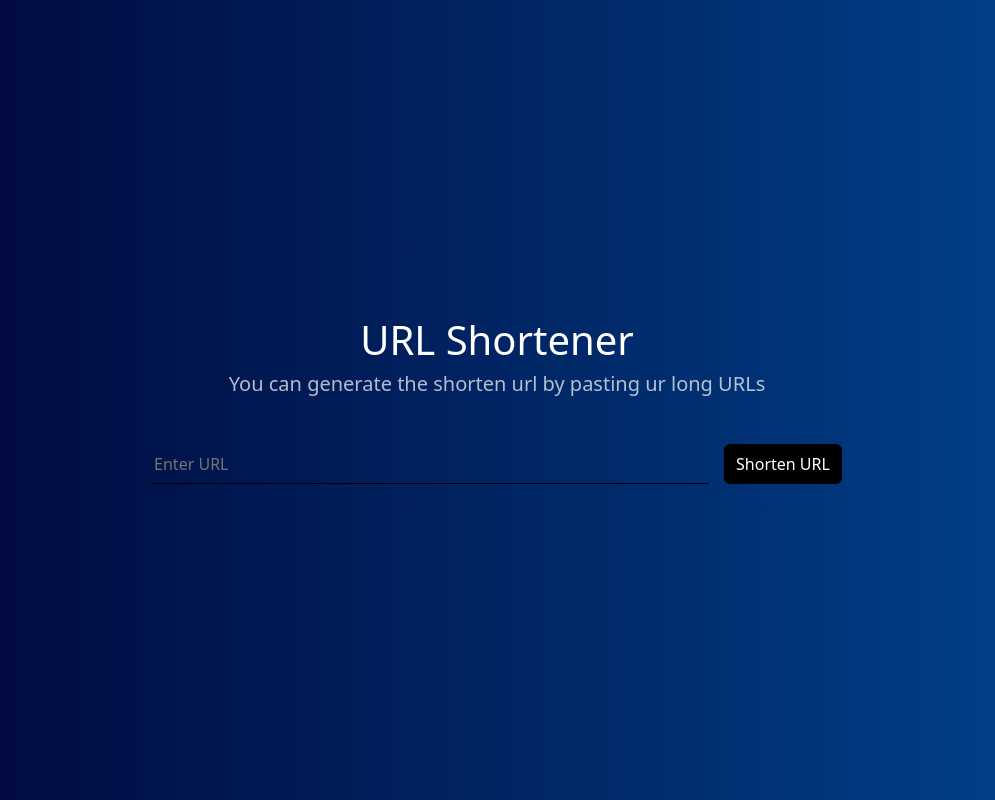
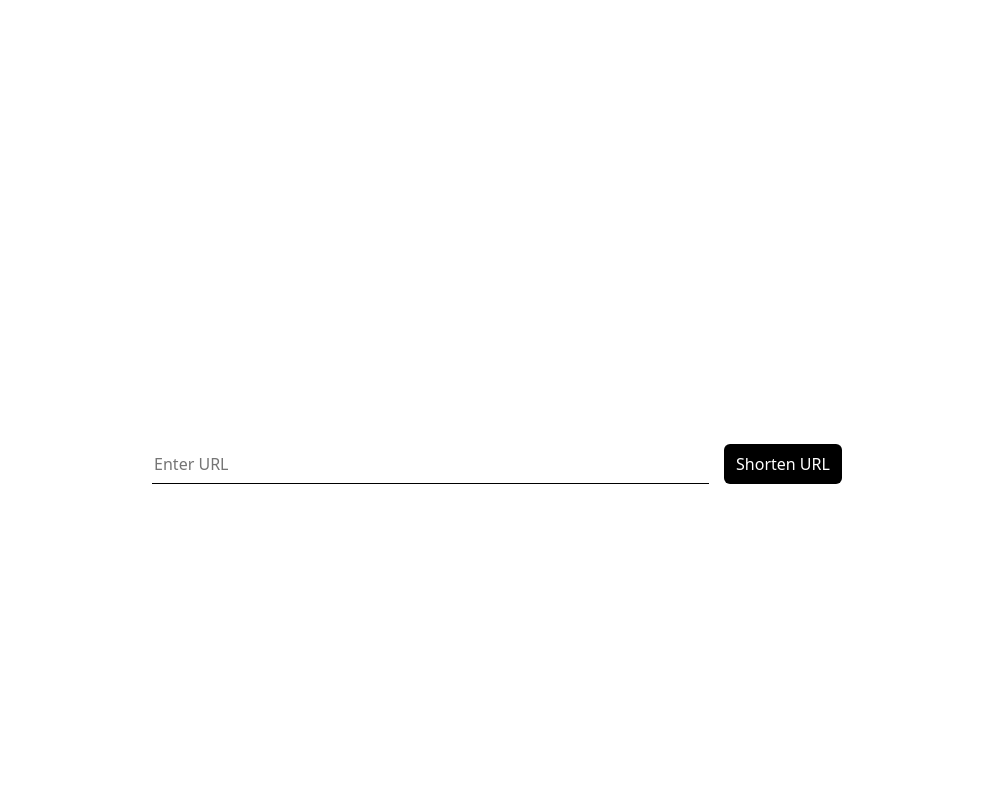
Before and after one commit to Sharjun-Hussain/url-shortener, a React (Vite) app: page / in a window 1280 px wide. Shown: the whole page, without its empty margins (143-1138 px from the left). Built offline with nearby package versions, Linux system fonts and the light colour scheme.

Commit message:
Background Changed

```diff
--- a/src/App.jsx
+++ b/src/App.jsx
@@ -10,6 +10,7 @@ function App() {
   const [url, seturl] = useState("");
   const [isvalidurl, setisvalidurl] = useState(true)
   const [responseData, setresponseData] = useState([]);
+  const [loading, setloading] = useState(false)
 
   const Notification = () => toast("Copied to clipboard!", {
     position: "bottom-left",
--- a/src/index.css
+++ b/src/index.css
@@ -1,23 +1,8 @@
 body {
   background: hsla(237, 96%, 11%, 1);
 
-  background: linear-gradient(
-    360deg,
-    hsla(237, 96%, 11%, 1) 0%,
-    hsla(211, 100%, 28%, 1) 100%
-  );
 
-  background: -moz-linear-gradient(
-    360deg,
-    hsla(237, 96%, 11%, 1) 0%,
-    hsla(211, 100%, 28%, 1) 100%
-  );
 
-  background: -webkit-linear-gradient(
-    360deg,
-    hsla(237, 96%, 11%, 1) 0%,
-    hsla(211, 100%, 28%, 1) 100%
-  );
 
 
   color: white !important;
```
